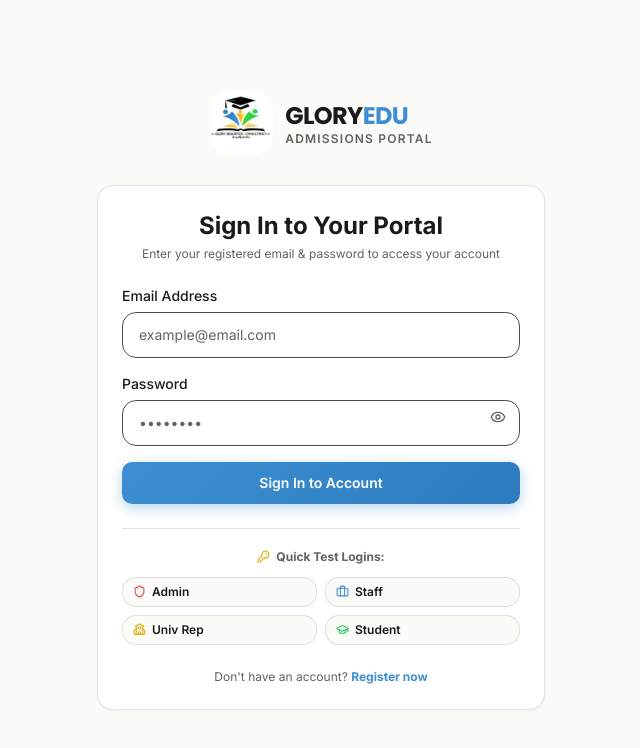
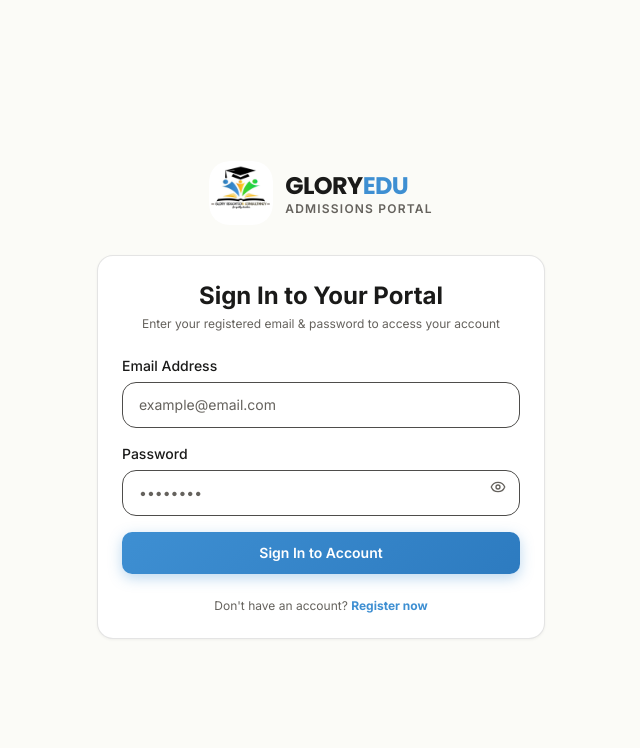
Before and after one commit to bsrBe/GloryEducationFrontend, a Next.js app: page /login in a window 1280 px wide. Shown: the top 748 px of the page, without its empty margins (319-959 px from the left). Built offline with nearby package versions, Linux system fonts and the light colour scheme; no server answers.

Commit message:
refactor: remove unused test credential buttons and related function from login page

```diff
--- a/src/app/login/page.tsx
+++ b/src/app/login/page.tsx
@@ -6,7 +6,7 @@ import Link from 'next/link';
 import { useForm } from 'react-hook-form';
 import { useAuthStore } from '@/stores/authStore';
 import { Button, Input, Card, Logo } from '@/components/ui';
-import { Eye, EyeOff, KeyRound, Shield, Briefcase, GraduationCap, School } from 'lucide-react';
+import { Eye, EyeOff } from 'lucide-react';
 
 interface LoginForm {
   email: string;
@@ -40,12 +40,6 @@ export default function LoginPage() {
     } catch {
       // Error handled by store
     }
-  };
-
-  const fillTestCredentials = (email: string, pass: string) => {
-    setValue('email', email, { shouldValidate: true });
-    setValue('password', pass, { shouldValidate: true });
-    clearError();
   };
 
   return (
@@ -120,47 +114,6 @@ export default function LoginPage() {
             </Button>
           </form>
 
-          {/* Quick Demo Fill Buttons */}
-          <div className="mt-6 pt-5 border-t border-charcoal/15">
-            <div className="flex items-center gap-1.5 justify-center text-xs font-bold text-dim-grey mb-3">
-              <KeyRound size={13} className="text-gold-dark" />
-              <span>Quick Test Logins:</span>
-            </div>
-            <div className="grid grid-cols-2 gap-2 text-xs">
-              <button
-                type="button"
-                onClick={() => fillTestCredentials('admin@gloryedu.com', 'admin123456')}
-                className="flex items-center gap-1.5 px-2.5 py-1.5 rounded-lg border border-charcoal/15 bg-porcelain hover:bg-ocean/10 hover:border-ocean/40 text-carbon transition-colors cursor-pointer text-left"
-              >
-                <Shield size={13} className="text-red shrink-0" />
-                <span className="font-semibold truncate">Admin</span>
-              </button>
-              <button
-                type="button"
-                onClick={() => fillTestCredentials('staff@gloryedu.com', 'staff123456')}
-                className="flex items-center gap-1.5 px-2.5 py-1.5 rounded-lg border border-charcoal/15 bg-porcelain hover:bg-ocean/10 hover:border-ocean/40 text-carbon transition-colors cursor-pointer text-left"
-              >
-                <Briefcase size={13} className="text-ocean shrink-0" />
-                <span className="font-semibold truncate">Staff</span>
-              </button>
-              <button
-                type="button"
-                onClick={() => fillTestCredentials('rep@mit.edu', 'rep123456')}
-                className="flex items-center gap-1.5 px-2.5 py-1.5 rounded-lg border border-charcoal/15 bg-porcelain hover:bg-ocean/10 hover:border-ocean/40 text-carbon transition-colors cursor-pointer text-left"
-              >
-                <School size={13} className="text-gold-dark shrink-0" />
-                <span className="font-semibold truncate">Univ Rep</span>
-              </button>
-              <button
-                type="button"
-                onClick={() => fillTestCredentials('almaz@test.com', 'student123')}
-                className="flex items-center gap-1.5 px-2.5 py-1.5 rounded-lg border border-charcoal/15 bg-porcelain hover:bg-ocean/10 hover:border-ocean/40 text-carbon transition-colors cursor-pointer text-left"
-              >
-                <GraduationCap size={13} className="text-green shrink-0" />
-                <span className="font-semibold truncate">Student</span>
-              </button>
-            </div>
-          </div>
 
           <p className="text-center text-xs text-dim-grey mt-6">
             Don&apos;t have an account?{' '}
```
